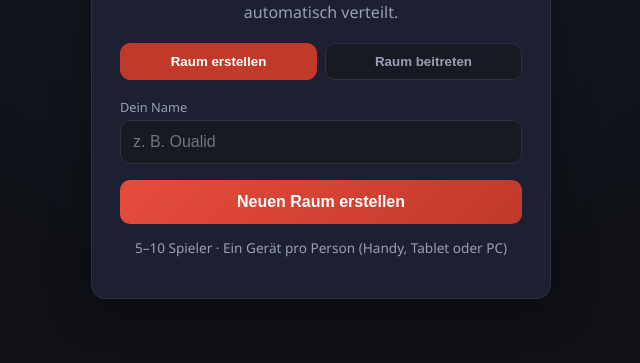
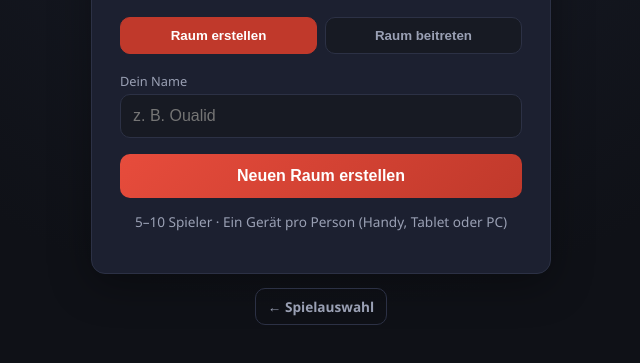
Before and after one commit to Marmelade1357/Widerstand, a website: page public/index.html in a window 1280 px wide. Shown: the part 305-668 px from the top of the page, without its empty margins (319-959 px from the left). Drawn offline with nearby package versions, Linux system fonts and the light colour scheme; no server answers.

Commit message:
Link zur Spielauswahl von Lobby/Spiel auf die Startseite verschieben

```diff
--- a/public/client.js
+++ b/public/client.js
@@ -12,10 +12,11 @@
   // (Hub-Startseite). Bei direktem Zugriff ohne Hub gibt es keine Spielauswahl,
   // zu der man zurückkehren könnte - dann bleibt der Link versteckt.
   if (MOUNT_PREFIX) {
-    document.querySelectorAll('#btn-back-hub-lobby, #btn-back-hub-game').forEach((a) => {
-      a.href = '/';
-      a.classList.remove('hidden');
-    });
+    const backHub = document.getElementById('btn-back-hub-home');
+    if (backHub) {
+      backHub.href = '/';
+      backHub.classList.remove('hidden');
+    }
   }
 
   const SESSION_KEY = 'widerstand_session';
--- a/public/index.html
+++ b/public/index.html
@@ -39,6 +39,8 @@
 
     <p class="hint">5–10 Spieler · Ein Gerät pro Person (Handy, Tablet oder PC)</p>
   </div>
+
+  <a id="btn-back-hub-home" class="btn ghost small hidden back-hub-home" href="/">← Spielauswahl</a>
 </section>
 
 <!-- ============ LOBBY ============ -->
@@ -49,10 +51,7 @@
         <div class="eyebrow">Raum-Code – an Freunde weitergeben</div>
         <div id="lobby-code" class="room-code">----</div>
       </div>
-      <div class="header-actions">
-        <a id="btn-back-hub-lobby" class="btn ghost small hidden" href="/">← Spielauswahl</a>
-        <button id="btn-leave-lobby" class="btn ghost small">Verlassen</button>
-      </div>
+      <button id="btn-leave-lobby" class="btn ghost small">Verlassen</button>
     </div>
 
     <h3>Spieler (<span id="lobby-count">0</span>/10)</h3>
@@ -108,7 +107,6 @@
       </div>
       <div class="game-header-right">
         <button id="btn-mute" class="btn ghost small" title="Ton stummschalten">🔊</button>
-        <a id="btn-back-hub-game" class="btn ghost small hidden" href="/">← Spielauswahl</a>
         <button id="btn-leave-game" class="btn ghost small">Verlassen</button>
       </div>
     </div>
--- a/public/style.css
+++ b/public/style.css
@@ -40,6 +40,7 @@ h1, h2, h3 { margin: 0 0 0.4em 0; }
   align-items: center;
   min-height: 100vh;
 }
+#screen-home { flex-direction: column; gap: 14px; }
 
 /* #screen-game hat zwei volle Blöcke (Kopfzeile + Spielbereich) statt einer
    einzelnen zentrierten Karte - die zeilenweise Zentrierung von .screen würde
@@ -135,7 +136,6 @@ input:focus { outline: 2px solid var(--red); }
 }
 
 .lobby-header { display: flex; justify-content: space-between; align-items: flex-start; margin-bottom: 10px; }
-.header-actions { display: flex; align-items: center; gap: 8px; }
 .eyebrow { font-size: 0.75rem; text-transform: uppercase; letter-spacing: 0.08em; color: var(--text-dim); }
 .room-code {
   font-size: 2.4rem;
```
